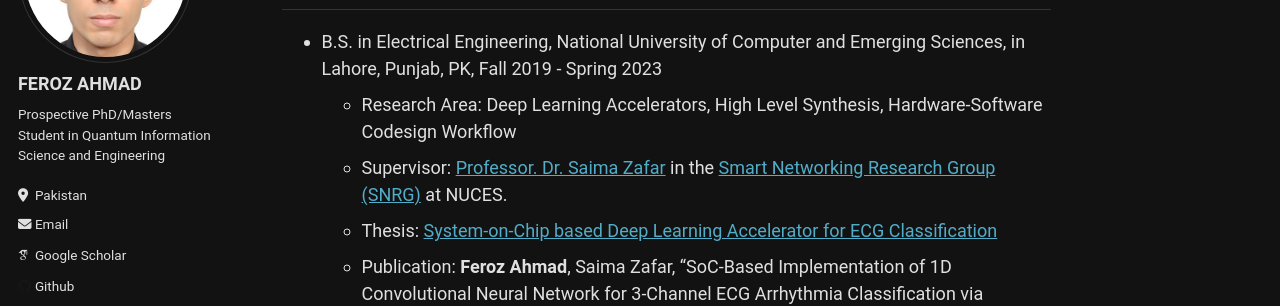
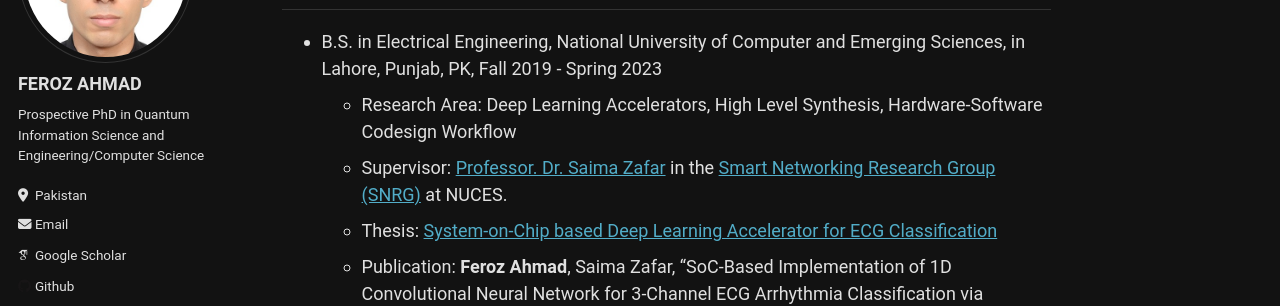
Before and after one commit to Fe-r-oz/Fe-r-oz.github.io, a Jekyll site: the page built from _pages/about.md, in a window 1280 px wide. Shown: the part 202-508 px from the top of the page. Built offline with Jekyll 4.4.1, drawn with Linux system fonts in a browser that asks for light colours; some web fonts are replaced; a script that is not in the unit is left out.

Commit message:
Update _config.yml

```diff
--- a/_config.yml
+++ b/_config.yml
@@ -24,7 +24,7 @@ author:
   avatar           : "FerozAhmad.png"
   name             : "FEROZ AHMAD"
   pronouns         :
-  bio              : "Prospective PhD/Masters Student in Quantum Information Science and Engineering"
+  bio              : "Prospective PhD in Quantum Information Science and Engineering/Computer Science"
   location         : "Pakistan"
   employer         :
   uri              : # URL
```
